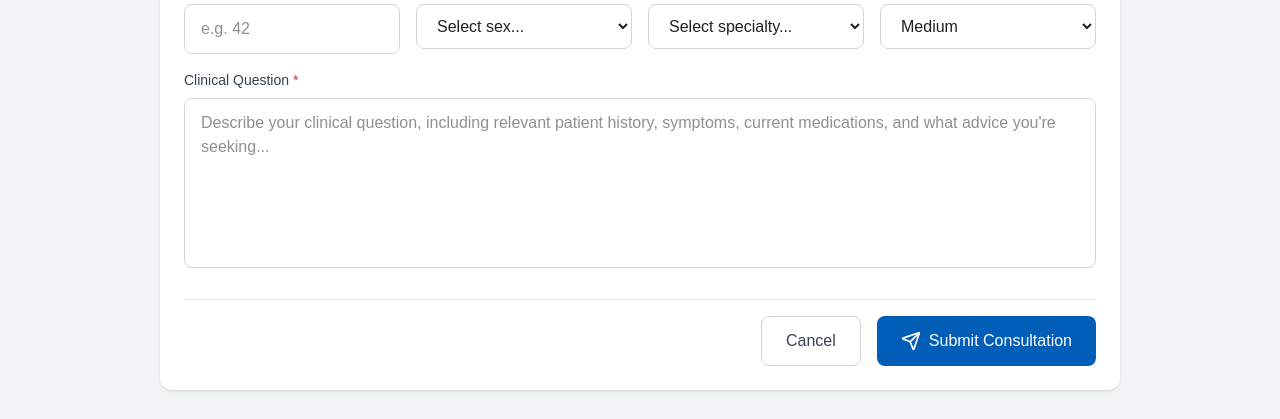
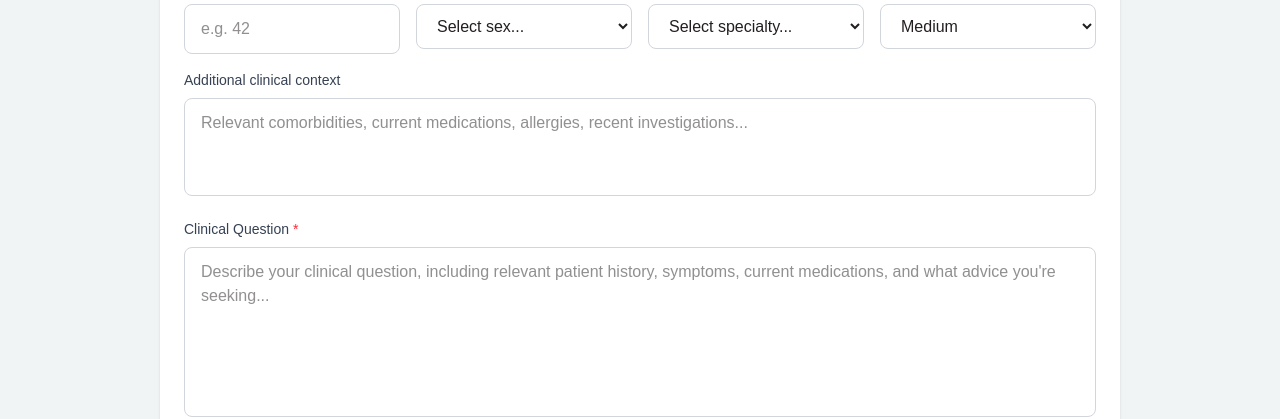
Before and after one commit to hyardim/Ambience-AI-1.5, a React app in the folder frontend/: page /gp/queries/new in a window 1280 px wide. Shown: the part 411-830 px from the top of the page. Built offline with nearby package versions, Linux system fonts and the light colour scheme; no server answers; sample sign-in values are in the browser's storage; the HTML template or start-up script is replaced by a standard one.

Commit message:
feat(frontend): add patientNotes field and pass structured demographics to createChat
- Add patientNotes textarea (optional, "Additional clinical context")
- Pass patient_age, patient_gender, patient_notes to createChat() as structured fields
- Stop embedding age/sex in the first message string

```diff
--- a/frontend/src/pages/gp/GPNewQueryPage.tsx
+++ b/frontend/src/pages/gp/GPNewQueryPage.tsx
@@ -17,6 +17,7 @@ export function GPNewQueryPage() {
     sex: '',
     specialty: '',
     severity: 'medium' as Severity,
+    patientNotes: '',
     message: ''
   });
 
@@ -54,15 +55,18 @@ export function GPNewQueryPage() {
     setIsSubmitting(true);
 
     try {
-      // 1. Create the chat with specialty + severity as proper fields
+      // 1. Create the chat with structured patient demographics
       const chat = await createChat({
         title: formData.title || 'New Consultation',
         specialty: formData.specialty,
         severity: formData.severity || undefined,
+        patient_age: formData.patientAge ? parseInt(formData.patientAge, 10) : undefined,
+        patient_gender: formData.sex || undefined,
+        patient_notes: formData.patientNotes || undefined,
       });
 
-      // 2. Build the first message with clinical context
-      const messageContent = `Patient age: ${formData.patientAge}\nPatient sex: ${formData.sex}\n\n${formData.message}`;
+      // 2. The clinical question is the first message (demographics are now stored on the chat)
+      const messageContent = formData.message;
 
       // 3. Send the first message. The backend auto-generates an AI response
       //    and auto-submits the chat for specialist review.
@@ -195,6 +199,21 @@ export function GPNewQueryPage() {
               </div>
 
               <div>
+                <label htmlFor="patientNotes" className="block text-sm font-medium text-gray-700 mb-2">
+                  Additional clinical context
+                </label>
+                <textarea
+                  id="patientNotes"
+                  name="patientNotes"
+                  value={formData.patientNotes}
+                  onChange={handleChange}
+                  rows={3}
+                  className="w-full px-4 py-3 border border-gray-300 rounded-lg focus:outline-none focus:ring-2 focus:ring-[#005eb8] focus:border-transparent resize-none"
+                  placeholder="Relevant comorbidities, current medications, allergies, recent investigations..."
+                />
+              </div>
+
+              <div>
                 <label htmlFor="message" className="block text-sm font-medium text-gray-700 mb-2">
                   Clinical Question <span className="text-red-500">*</span>
                 </label>
```
